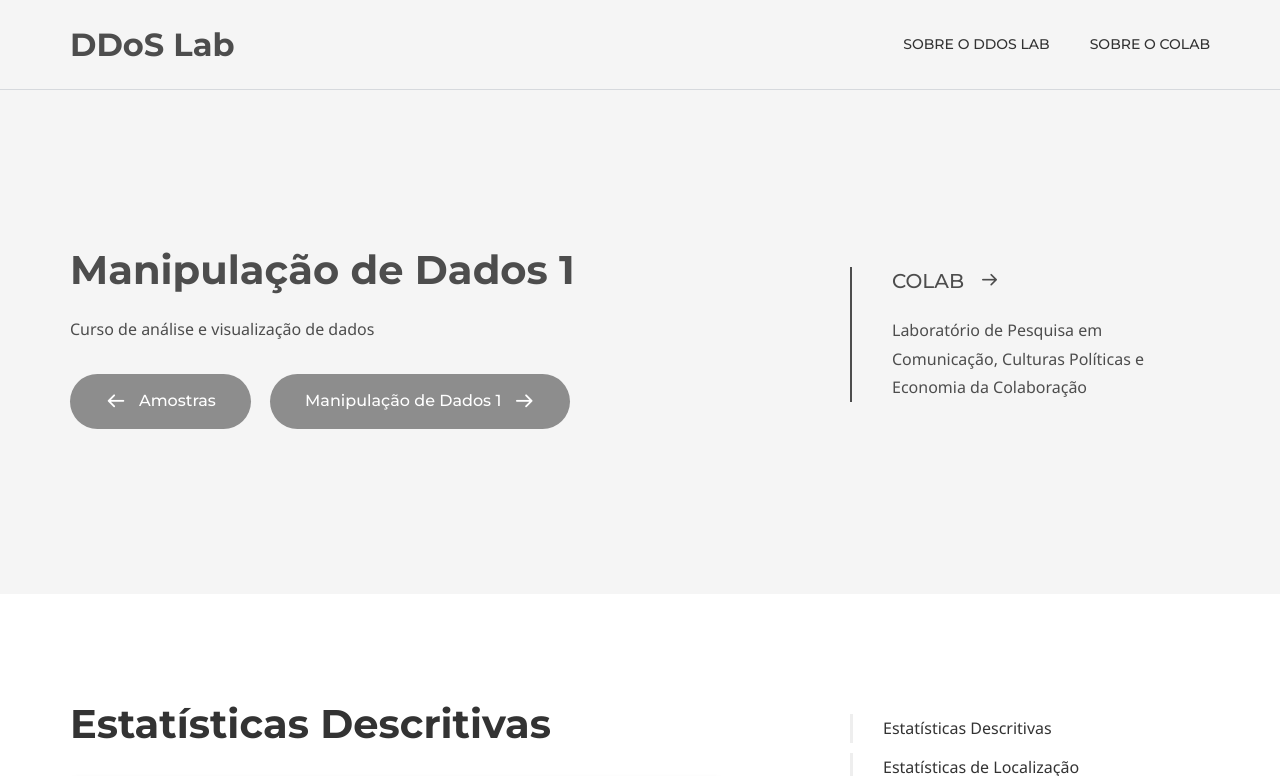
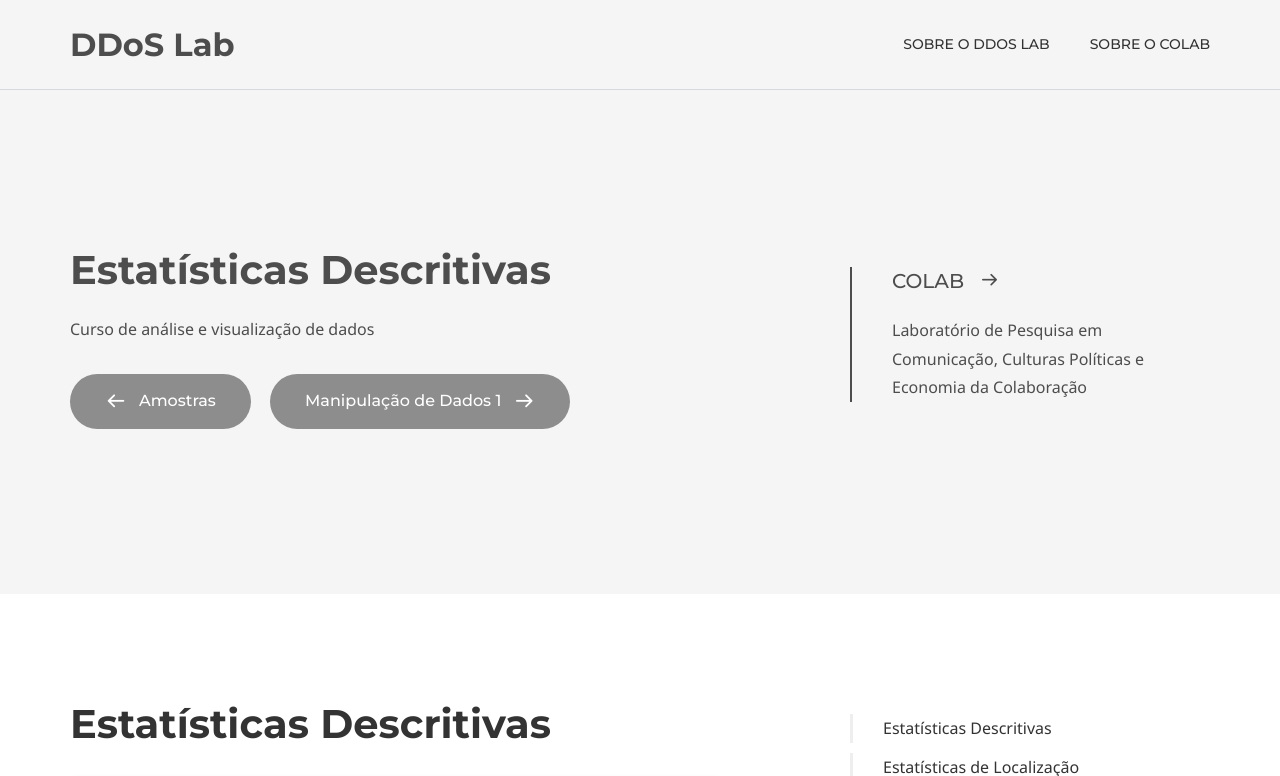
Before and after one commit to coLAB-UFF/docs, a Jekyll site: the page built from dataviz2_05.md, in a window 1280 px wide and 900 px high, cut to the strip 0-776 px from the top of the window. Built offline with Jekyll 4.4.1, drawn with Linux system fonts in a browser that asks for light colours; some web fonts are replaced.

Commit message:
Update dataviz2_05.md

```diff
--- a/dataviz2_05.md
+++ b/dataviz2_05.md
@@ -5,7 +5,7 @@ keywords:
 comments: false
 
 # Hero section
-title: Manipulação de Dados 1
+title: Estatísticas Descritivas
 description: Curso de análise e visualização de dados
 
 # Author box
```
